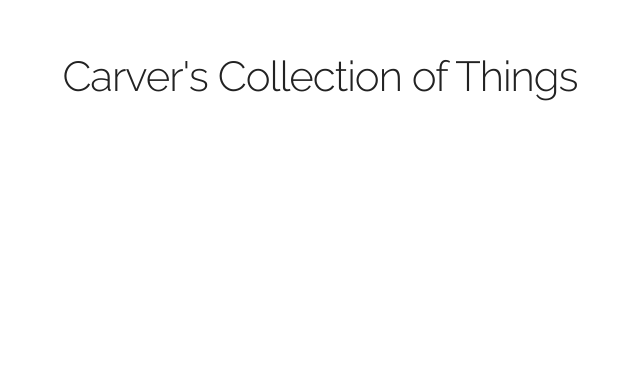
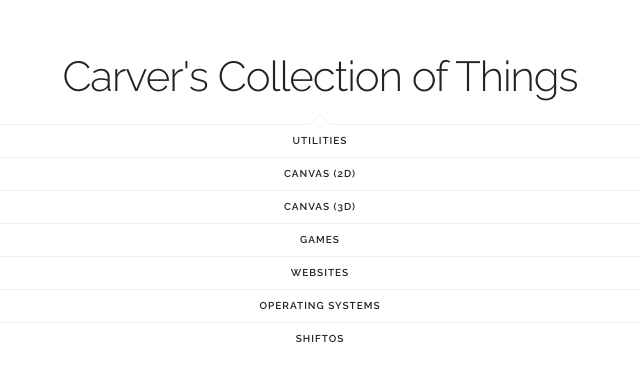
Before and after one commit to carverh/things, a plain HTML site: page index.html in a window 1280 px wide. Shown: the part 129-510 px from the top of the page, without its empty margins (320-960 px from the left). Drawn offline with Linux system fonts and the light colour scheme.

Commit message:
Update index.html

```diff
--- a/index.html
+++ b/index.html
@@ -17,6 +17,34 @@
         </div>
      </section>
     </div>
+     <div class="navbar-spacer"></div>
+     <nav class="navbar">
+      <div class="container">
+        <ul class="navbar-list">
+          <li class="popover-item">
+            <a class="popover-link" href="#utils">Utilities</a>
+          </li>
+          <li class="popover-item">
+            <a class="popover-link" href="#canvas2d">Canvas (2D)</a>
+          </li>
+          <li class="popover-item">
+            <a class="popover-link" href="#canvas3d">Canvas (3D)</a>
+          </li>
+          <li class="popover-item">
+            <a class="popover-link" href="#games">Games</a>
+          </li>
+          <li class="popover-item">
+            <a class="popover-link" href="#websites">Websites</a>
+          </li>
+          <li class="popover-item">
+            <a class="popover-link" href="#os">Operating Systems</a>
+          </li>
+          <li class="popover-item">
+            <a class="popover-link" href="#shiftos">ShiftOS</a>
+          </li>
+        </ul>
+      </div>
+    </nav>
     <script src="js/code.js"></script>
   </body>
 </html>
```
